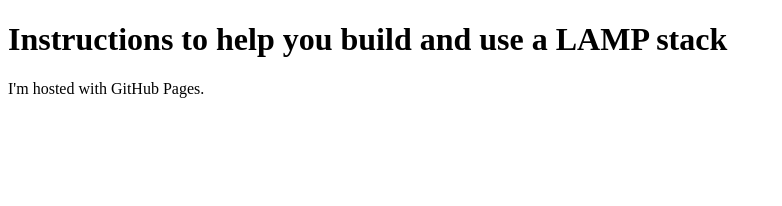
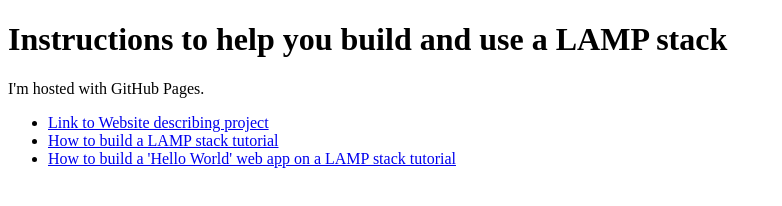
Before and after one commit to kyrrahnork/How-To-Build-a-LAMP-Stack, a plain HTML site: page index.html in a window 1280 px wide. Shown: the whole page, without its empty margins (0-782 px from the left). Drawn offline with Linux system fonts and the light colour scheme.

Commit message:
adds links to index page

```diff
--- a/index.html
+++ b/index.html
@@ -3,5 +3,10 @@
     <body>
         <h1>Instructions to help you build and use a LAMP stack</h1>
         <p>I'm hosted with GitHub Pages.</p>
+        <ul>
+            <li><a href="https://kyrrahnork.github.io/How-To-Build-a-LAMP-Stack/">Link to Website describing project</a></li>
+            <li><a href="https://docs.google.com/document/d/1NF2ehseKGRpVk-6hrGBv86vOpAvTNPz52KdOtTBgpLI/edit?usp=sharing">How to build a LAMP stack tutorial</a></li>
+            <li><a href="https://docs.google.com/document/d/1OrnLJupKymUdUaVKRkQyIJXHkMOevvPzhg0l425jyaw/edit?usp=sharing">How to build a 'Hello World' web app on a LAMP stack tutorial</a></li>
+        </ul>
     </body>
 </html>
```
